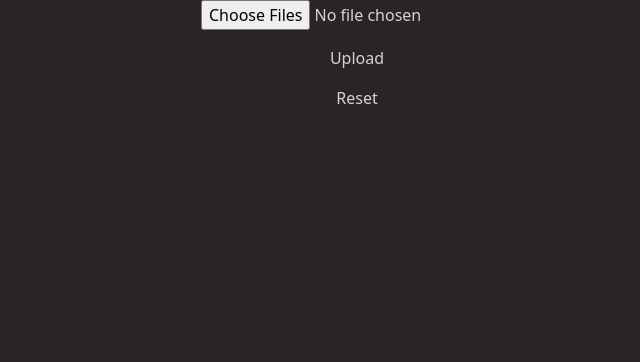
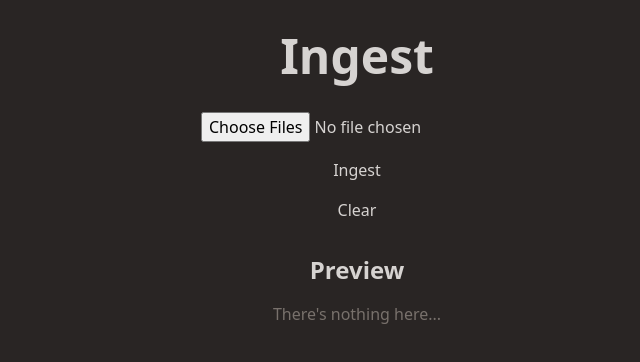
Before and after one commit to nic-vo/basicVTT, a Next.js app: page /ingest in a window 1280 px wide. Shown: the top 362 px of the page, without its empty margins (283-923 px from the left). Built offline with nearby package versions, Linux system fonts and the light colour scheme.

Commit message:
feat(prototyping): project on hold
tokenisation is hard, especially reserializing in a right-to-left language
let alone keeping semantics together with no guarantee of American English punctuation
Indicating sentences indicating chunks of semantics

```diff
--- a/src/app/_client.tsx
+++ /dev/null
@@ -1,105 +0,0 @@
-'use client';
-
-import { parseOutCuePayloads, toLF } from 'lib/parsing';
-import { useRef, useState } from 'react';
-
-export const UploadForm = () => {
-	const [disabled, setDisabled] = useState(false);
-	const [file, setFile] = useState<string | null>(null);
-	const [text, setText] = useState<null | string[]>(null);
-	const ref = useRef<HTMLInputElement>();
-
-	const fileOnChange: React.ChangeEventHandler<HTMLInputElement> = async (
-		e,
-	) => {
-		const files = e.target.files;
-		if (files.length === 0) {
-			setText(null);
-			return;
-		}
-		const text = await files.item(0).text();
-		const parsed = parseOutCuePayloads(text).cuesWithIndices.map(({ parts }) =>
-			parts
-				.filter((thing) => thing.translate)
-				.map(
-					({ data, translate, unTrim: { start, end } }) =>
-						`${start ? ' ' : ''}${data}${end ? ' ' : ''}${translate ? '' : 'TAG'}`,
-				)
-				.join(''),
-		);
-		setFile(text);
-		setText(parsed);
-	};
-
-	const submitter: React.FormEventHandler<HTMLFormElement> = async (e) => {
-		e.preventDefault();
-		setDisabled(true);
-		const formData = new FormData();
-		for (const file of ref.current.files) {
-			formData.append('files', file);
-		}
-		const response = await fetch('/api/translate', {
-			method: 'POST',
-			body: formData,
-		});
-		console.log(response.ok);
-		setDisabled(false);
-	};
-
-	const resetter = () => {
-		setText(null);
-		setFile(null);
-	};
-
-	const copier = async () => {
-		const clipboard = navigator.clipboard;
-		await clipboard.writeText(text.join('\n\n'));
-	};
-
-	return (
-		<>
-			<form
-				onSubmit={submitter}
-				onReset={resetter}
-				className='flex flex-col items-center gap-4'>
-				<input
-					name='vttBlob'
-					type='file'
-					disabled={disabled}
-					onChange={fileOnChange}
-					ref={ref}
-					multiple
-					required
-				/>
-				<button
-					type='submit'
-					disabled={disabled}>
-					Upload
-				</button>
-				<button
-					type='reset'
-					disabled={disabled}>
-					Reset
-				</button>
-			</form>
-			<div className='flex w-full gap-4'>
-				<div className='w-full flex flex-col'>
-					{file &&
-						file
-							.split('\n')
-							.map((line, index) => <p key={`file-line-${index}`}>{line}</p>)}
-				</div>
-				<div className='w-full flex flex-col'>
-					{text && (
-						<ul className='list-disc'>
-							{text.map((str, index) => (
-								<li key={`parsed-display-${index}`}>{str}</li>
-							))}
-						</ul>
-					)}
-					{text && <button onClick={copier}>Copy to clipboard</button>}
-				</div>
-			</div>
-		</>
-	);
-};
--- /dev/null
+++ b/src/app/ingest/_client.tsx
@@ -0,0 +1,73 @@
+'use client';
+
+import { parseOutCuePayloads } from 'lib/parsing';
+import { useRef } from 'react';
+import { useDispatch, useSelector } from 'react-redux';
+import {
+	AppDispatch,
+	RootState,
+	selectRawFileLines,
+	selectRawFileName,
+} from 'state';
+import { clearFile, ingestFile } from 'state/slices/rawFile';
+
+export const IngestForm = () => {
+	const dispatch = useDispatch<AppDispatch>();
+	const ref = useRef<HTMLInputElement>();
+
+	const submitter: React.FormEventHandler<HTMLFormElement> = async (e) => {
+		e.preventDefault();
+		const input = ref.current;
+		const file = input.files.item(0);
+		if (!file) return;
+		const text = await file.text();
+		if (/^WEBVTT(( |\t).*)?\n/.test(text) === false) return;
+		const { originalLinesArray: separatedFile, cuesWithIndices: rawChunks } =
+			parseOutCuePayloads(text);
+		dispatch(ingestFile({ separatedFile, rawChunks, name: file.name }));
+	};
+
+	const resetter = () => {
+		dispatch(clearFile());
+	};
+
+	return (
+		<form
+			onSubmit={submitter}
+			onReset={resetter}
+			className='flex flex-col items-center gap-4'>
+			<input
+				name='vttBlob'
+				type='file'
+				ref={ref}
+				multiple
+				required
+			/>
+			<button type='submit'>Ingest</button>
+			<button type='reset'>Clear</button>
+		</form>
+	);
+};
+
+export const IngestPreview = () => {
+	const lines = useSelector(selectRawFileLines);
+	const name = useSelector(selectRawFileName);
+	return (
+		<section className='flex flex-col gap-4'>
+			<h2 className='text-center font-bold text-2xl'>
+				Preview{name ? ` - ${name}` : ''}
+			</h2>
+			{lines ? (
+				<ul>
+					{lines.map((line, index) => (
+						<li key={`line-preview-${index}`}>
+							<span>{line === '' ? <br /> : line}</span>
+						</li>
+					))}
+				</ul>
+			) : (
+				<span className='text-stone-500'>There&apos;s nothing here...</span>
+			)}
+		</section>
+	);
+};
--- a/src/app/ingest/page.tsx
+++ b/src/app/ingest/page.tsx
@@ -1,107 +1,11 @@
-'use client';
+import { IngestForm, IngestPreview } from './_client';
 
-import { parseOutCuePayloads, toLF } from 'lib/parsing';
-import { useRef, useState } from 'react';
+const IngestPage = () => (
+	<main className='flex flex-col items-center gap-8 p-8'>
+		<h1 className='font-bold text-5xl'>Ingest</h1>
+		<IngestForm />
+		<IngestPreview />
+	</main>
+);
 
-const UploadForm = () => {
-	const [disabled, setDisabled] = useState(false);
-	const [file, setFile] = useState<string | null>(null);
-	const [text, setText] = useState<null | string[]>(null);
-	const ref = useRef<HTMLInputElement>();
-
-	const fileOnChange: React.ChangeEventHandler<HTMLInputElement> = async (
-		e,
-	) => {
-		const files = e.target.files;
-		if (files.length === 0) {
-			setText(null);
-			return;
-		}
-		const text = await files.item(0).text();
-		const parsed = parseOutCuePayloads(text).cuesWithIndices.map(({ parts }) =>
-			parts
-				.filter((thing) => thing.translate)
-				.map(
-					({ data, translate, unTrim: { start, end } }) =>
-						`${start ? ' ' : ''}${data}${end ? ' ' : ''}${translate ? '' : 'TAG'}`,
-				)
-				.join(''),
-		);
-		setFile(text);
-		setText(parsed);
-	};
-
-	const submitter: React.FormEventHandler<HTMLFormElement> = async (e) => {
-		e.preventDefault();
-		setDisabled(true);
-		const formData = new FormData();
-		for (const file of ref.current.files) {
-			formData.append('files', file);
-		}
-		const response = await fetch('/api/translate', {
-			method: 'POST',
-			body: formData,
-		});
-		console.log(response.ok);
-		setDisabled(false);
-	};
-
-	const resetter = () => {
-		setText(null);
-		setFile(null);
-	};
-
-	const copier = async () => {
-		const clipboard = navigator.clipboard;
-		await clipboard.writeText(text.join('\n\n'));
-	};
-
-	return (
-		<>
-			<form
-				onSubmit={submitter}
-				onReset={resetter}
-				className='flex flex-col items-center gap-4'>
-				<input
-					name='vttBlob'
-					type='file'
-					disabled={disabled}
-					onChange={fileOnChange}
-					ref={ref}
-					multiple
-					required
-				/>
-				<button
-					type='submit'
-					disabled={disabled}>
-					Upload
-				</button>
-				<button
-					type='reset'
-					disabled={disabled}>
-					Reset
-				</button>
-			</form>
-			<div className='flex w-full gap-4'>
-				<div className='w-full flex flex-col'>
-					{file &&
-						file
-							.split('\n')
-							.map((line, index) => <p key={`file-line-${index}`}>{line}</p>)}
-				</div>
-				<div className='w-full flex flex-col'>
-					{text && (
-						<ul className='list-disc'>
-							{text.map((str, index) => (
-								<li key={`parsed-display-${index}`}>{str}</li>
-							))}
-						</ul>
-					)}
-					{text && <button onClick={copier}>Copy to clipboard</button>}
-				</div>
-			</div>
-		</>
-	);
-};
-
-export default UploadForm;
+export default IngestPage;
--- a/src/app/page.tsx
+++ b/src/app/page.tsx
@@ -1,8 +1,9 @@
-import { UploadForm } from './_client';
+import Link from 'next/link';
 
 const Home = () => (
 	<main className='p-8 flex flex-col items-center gap-16'>
 		<h1 className='text-center font-bold text-6xl'>.vtt Repacker</h1>
+		<Link href='/ingest'>Start</Link>
 		<section className='flex flex-col gap-8'>
 			<h2 className='font-bold text-3xl text-center'>Tool process</h2>
 			<ul className='list-decimal max-w-prose flex flex-col gap-4'>
@@ -68,7 +69,6 @@ const Home = () => (
 				</li>
 			</ul>
 		</section>
-		<UploadForm />
 	</main>
 );
 
--- a/src/lib/parsing.ts
+++ b/src/lib/parsing.ts
@@ -28,7 +28,7 @@ type payloadPart = {
 	};
 };
 
-type segmentedPayload = { lineIndex: number; parts: payloadPart[] };
+export type segmentedPayload = { [key: number]: payloadPart[] };
 
 /*
 	twoDimensions tuple
@@ -47,7 +47,7 @@ export const parseOutCuePayloads = (input: string) => {
 	const separated = toLF(input).split('\n');
 
 	// Actual cues, parsed for tags and some whitespace info
-	let output: segmentedPayload[] = [];
+	let output: segmentedPayload = {};
 	// Flag if a cue contains metadata to skip parsing as a translateable cue
 	let metadataDetectedFlag = false;
 	let writeFlag = false;
@@ -82,18 +82,15 @@ export const parseOutCuePayloads = (input: string) => {
 				/<[^>]*>/.test(complexPayload) === false &&
 				/^(—|—|-)/.test(complexPayload[0]) === false
 			) {
-				output.push({
-					lineIndex: i,
-					parts: [
-						{
-							data: complexPayload,
-							translate: true,
-							unTrim: { start: false, end: false },
-						},
-					],
-				});
+				output[i] = [
+					{
+						data: complexPayload,
+						translate: true,
+						unTrim: { start: false, end: false },
+					},
+				];
 			} else {
-				output.push({ lineIndex: i, parts: segmentPayload(complexPayload) });
+				output[i] = segmentPayload(complexPayload);
 			}
 		}
 	}
--- /dev/null
+++ b/src/state/helpers.ts
@@ -0,0 +1,3 @@
+export type NonNullState<T> = {
+	[K in keyof T]: NonNullable<T[K]>;
+};
--- a/src/state/index.tsx
+++ b/src/state/index.tsx
@@ -4,7 +4,11 @@ import { Provider } from 'react-redux';
 import { configureStore } from '@reduxjs/toolkit';
 import { type PropsWithChildren } from 'react';
 
-import rawFileReducer from './slices/rawFile';
+import rawFileReducer, { type rawFileState } from './slices/rawFile';
+
+export type RootState = {
+	rawFile: rawFileState;
+};
 
 export const store = configureStore({
 	reducer: {
@@ -14,6 +18,10 @@ export const store = configureStore({
 
 export type AppDispatch = typeof store.dispatch;
 
+export const selectRawFileName = (s: RootState) => s.rawFile.name;
+export const selectRawFileLines = (s: RootState) => s.rawFile.separatedFile;
+export const selectRawChunks = (s: RootState) => s.rawFile.rawChunks;
+
 export const ClientReduxProvider = ({ children }: PropsWithChildren) => (
 	<Provider store={store}>{children}</Provider>
 );
--- a/src/state/slices/chunks.ts
+++ b/src/state/slices/chunks.ts
@@ -0,0 +1,20 @@
+import { createSlice, type PayloadAction } from '@reduxjs/toolkit';
+import { ingestFile } from './rawFile';
+
+export type chunkState = {};
+
+const intialState = {
+	chunks: [],
+	userInput: [],
+};
+
+const chunksSlice = createSlice({
+	name: 'chunks',
+	initialState: {},
+	reducers: {},
+	extraReducers: (builder) => {
+		builder.addCase(ingestFile, (state, action) => {
+			const { rawChunks } = action.payload;
+		});
+	},
+});
--- a/src/state/slices/rawFile.ts
+++ b/src/state/slices/rawFile.ts
@@ -1,23 +1,33 @@
 import { createSlice, type PayloadAction } from '@reduxjs/toolkit';
+import { segmentedPayload } from 'lib/parsing';
+import { type NonNullState } from '../helpers';
 
 export type rawFileState = {
-	rawFile: null | string[];
+	separatedFile: null | string[];
+	name: null | string;
+	rawChunks: null | segmentedPayload;
 };
 
-const initialState: rawFileState = { rawFile: null };
+const initialState: rawFileState = {
+	separatedFile: null,
+	name: null,
+	rawChunks: null,
+};
 
 const rawFileSlice = createSlice({
 	name: 'rawFile',
 	initialState,
 	reducers: {
-		inputChange: (state, action: PayloadAction<string[]>) => {
-			state.rawFile = action.payload;
+		ingestFile: (state, action: PayloadAction<NonNullState<rawFileState>>) => {
+			state.separatedFile = action.payload.separatedFile;
+			state.name = action.payload.name;
 		},
-		inputClear: (state) => {
-			state.rawFile = null;
+		clearFile: (state) => {
+			state.separatedFile = null;
+			state.name = null;
 		},
 	},
 });
 
-export const { inputChange, inputClear } = rawFileSlice.actions;
+export const { ingestFile, clearFile } = rawFileSlice.actions;
 export default rawFileSlice.reducer;
```
Also changed, not shown: 1 other file (tests, documents, lock files or other folders).
